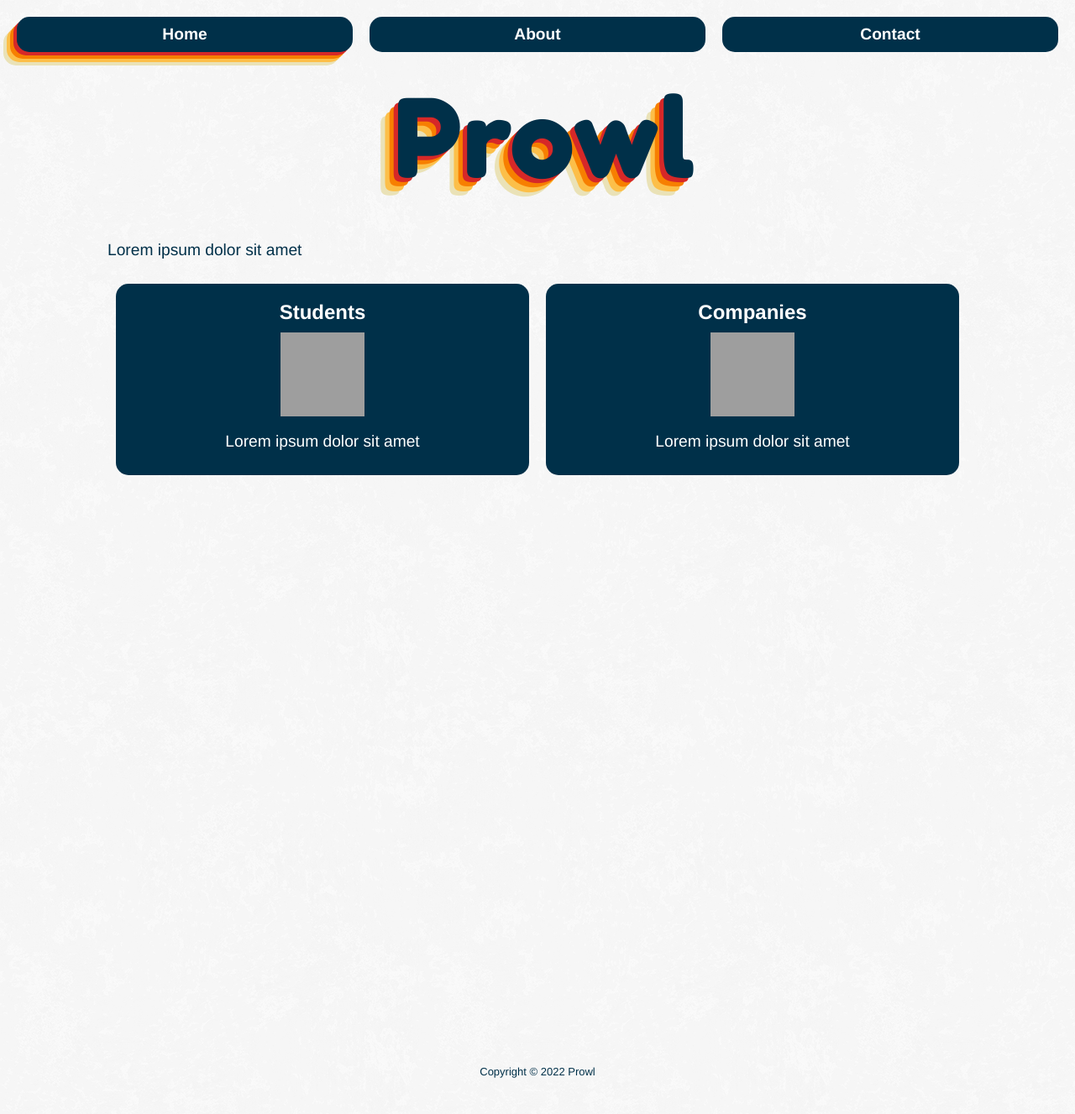
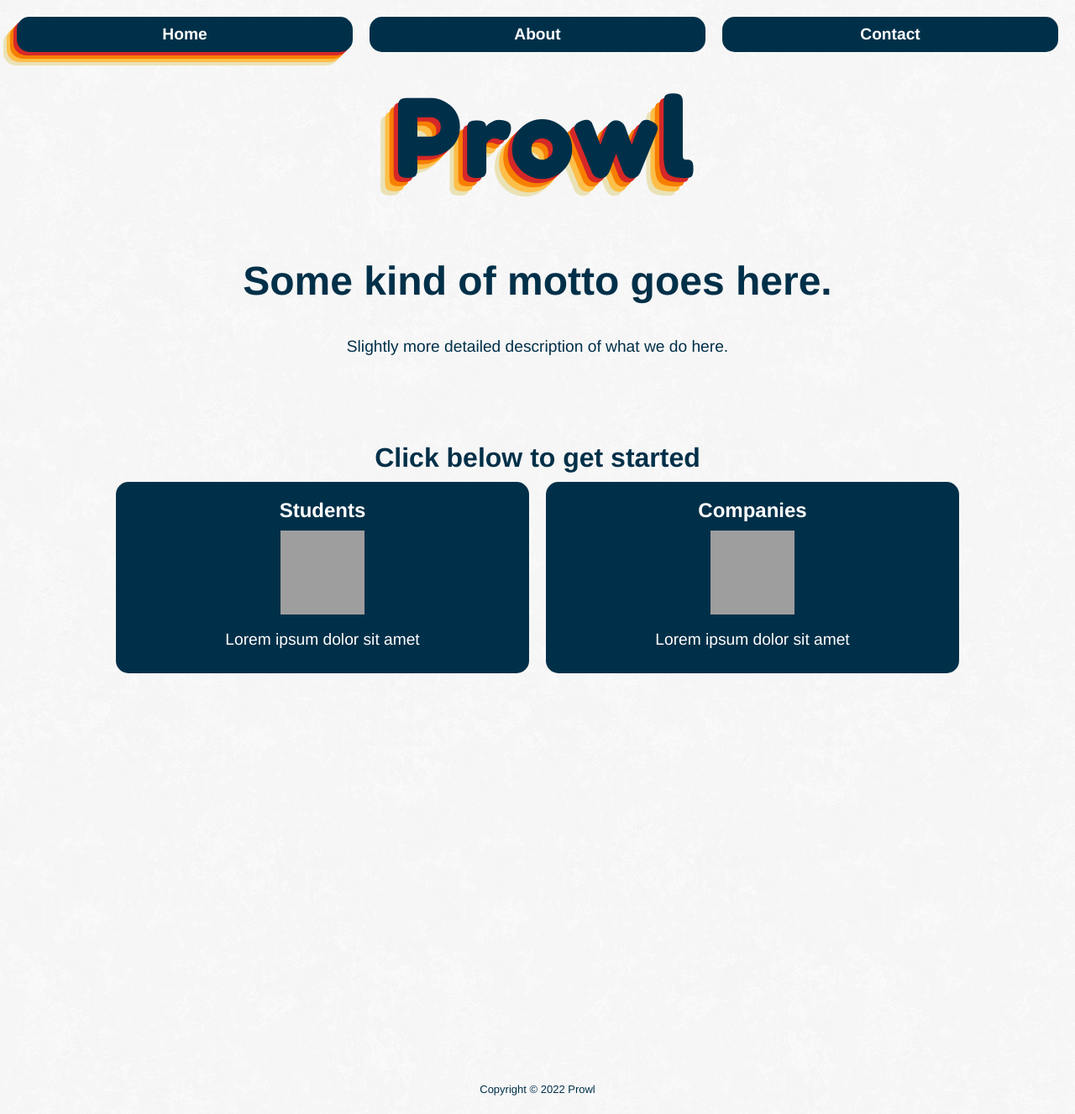
Before and after one commit to magma-recruiting/website, a Jekyll site: the page built from index.html, in a window 1280 px wide. Shown: the whole page at 84% size. Built offline with Jekyll 4.4.1, drawn with Linux system fonts in a browser that asks for light colours; grey boxes are pictures that could not be loaded.

Commit message:
+ Added motto text sections to home page

```diff
--- a/_sass/home.scss
+++ b/_sass/home.scss
@@ -1,3 +1,19 @@
+#motto {
+  text-align: center;
+  font-size: 3rem;
+}
+
+#description {
+  text-align: center;
+}
+
+#call-to-action {
+  text-align: center;
+  font-size: 2rem;
+  margin-bottom: 0;
+  margin-top: 10%;
+}
+
 #partyChoice {
   display: flex;
 
--- a/index.html
+++ b/index.html
@@ -2,7 +2,9 @@
 title: Home
 layout: default
 ---
-<p>Lorem ipsum dolor sit amet</p>
+<h2 id="motto">Some kind of motto goes here.</h2>
+<p id="description">Slightly more detailed description of what we do here.</p>
+<h3 id="call-to-action">Click below to get started</h3>
 <div id="partyChoice">
 	<a href="{{ '/students' | relative_url }}">
 		<h2>Students</h2>
```
